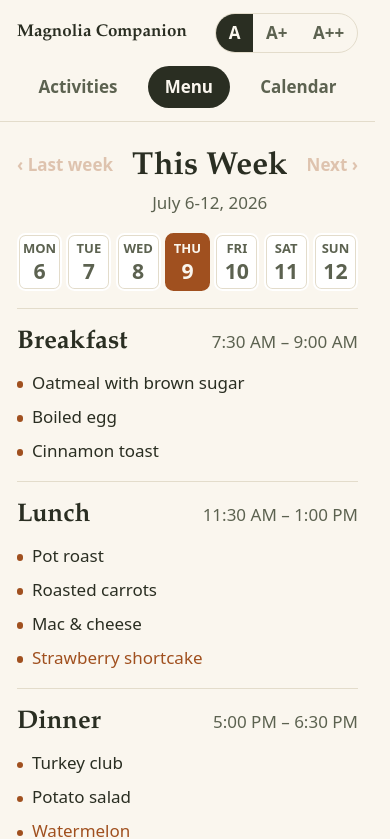
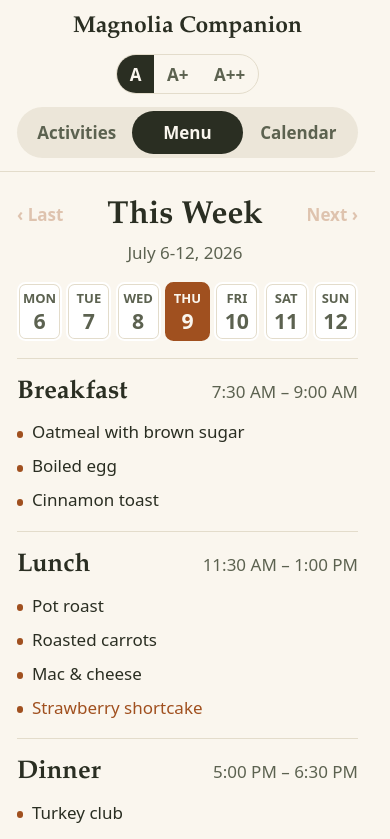
Before and after one commit to dillo/magnolia-companion, a Next.js app: page /menu in a window 390 px wide. Shown: the top 839 px of the page. Built offline with nearby package versions, Linux system fonts and the light colour scheme.

Commit message:
fix: improve mobile header layout

```diff
--- a/app/layout.tsx
+++ b/app/layout.tsx
@@ -19,11 +19,13 @@ export default function RootLayout({ children }: { children: React.ReactNode })
           }}
         />
         <header className="border-b border-hairline">
-          <div className="mx-auto flex max-w-6xl flex-wrap items-center justify-between gap-3 px-4 py-3">
-            <div className="font-display">
-              <span className="font-semibold">Magnolia Companion</span>
+          <div className="mx-auto max-w-6xl px-4 py-3 sm:flex sm:items-center sm:justify-between sm:gap-4">
+            <div className="flex flex-col items-center gap-3 sm:flex-row sm:gap-4">
+              <div className="whitespace-nowrap text-center font-display text-[1.35rem] leading-tight">
+                <span className="font-semibold">Magnolia Companion</span>
+              </div>
+              <TextSizeControl />
             </div>
-            <TextSizeControl />
             <NavLinks />
           </div>
         </header>
--- a/components/MenuClient.tsx
+++ b/components/MenuClient.tsx
@@ -74,7 +74,7 @@ export default function MenuClient({ weeks, months }: { weeks: MenuWeek[]; month
       <section className="max-w-xl">
         <div className="grid grid-cols-[auto_minmax(0,1fr)_auto] items-start gap-2">
           <button disabled={idx === 0} onClick={() => moveWeek(-1)}
-            className="mt-1 whitespace-nowrap font-bold text-copper disabled:opacity-30">‹ Last week</button>
+            className="mt-1 whitespace-nowrap font-bold text-copper disabled:opacity-30">‹ Last</button>
           <div className="min-w-0 text-center">
             <h1 className="whitespace-nowrap font-display text-3xl font-semibold">This Week</h1>
             <p className="mt-1 truncate text-moss">{weekRange}</p>
--- a/components/NavLinks.tsx
+++ b/components/NavLinks.tsx
@@ -12,12 +12,12 @@ const NAV = [
 export default function NavLinks() {
   const pathname = usePathname();
   return (
-    <nav aria-label="Main" className="flex w-full justify-around gap-1 sm:w-auto sm:justify-end sm:gap-2">
+    <nav aria-label="Main" className="mt-3 grid grid-cols-3 rounded-full bg-hairline/60 p-1 sm:mt-0 sm:flex sm:w-auto sm:justify-end sm:gap-2 sm:bg-transparent sm:p-0">
       {NAV.map((n) => {
         const active = pathname === n.href;
         return (
           <Link key={n.href} href={n.href} aria-current={active ? "page" : undefined}
-            className={`rounded-full px-4 py-2 font-semibold ${
+            className={`rounded-full px-2 py-2 text-center font-semibold sm:px-4 ${
               active ? "bg-ink text-petal" : "text-moss hover:bg-hairline hover:text-ink"
             }`}>
             {n.label}
```
